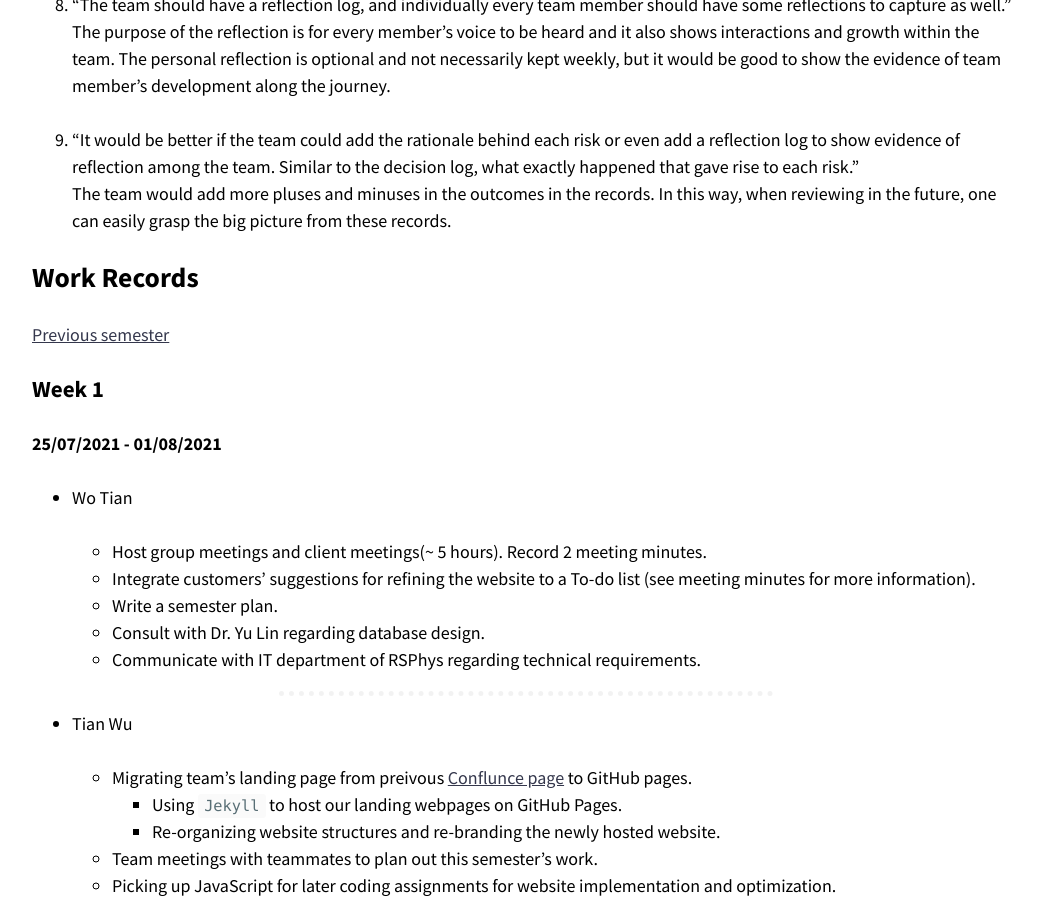
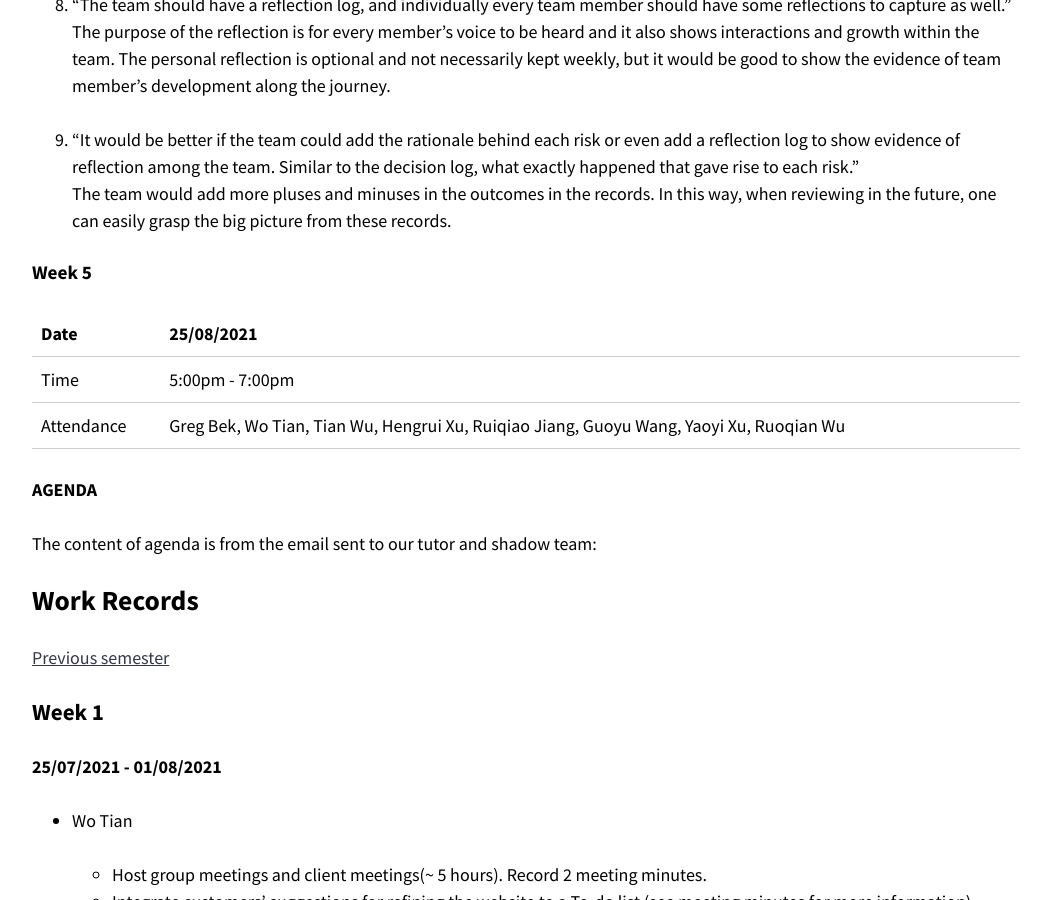
Before and after one commit to optofab/optofab.github.io, a Jekyll site: the page built from logs.md, in a window 1280 px wide and 900 px high, scrolled down 15207 px. Shown: the whole window, without its empty margins (114-1165 px from the left). Built offline with Jekyll 4.4.1, drawn with Linux system fonts in a browser that asks for light colours; nearby versions of some CDN libraries; emoji names are drawn with the system emoji font.

Commit message:
update the week 5 tutorial

```diff
--- a/logs.md
+++ b/logs.md
@@ -528,6 +528,19 @@ The list number of the following discussion points correspond to the :question:
 9. "It would be better if the team could add the rationale behind each risk or even add a reflection log to show evidence of reflection among the team. Similar to the decision log, what exactly happened that gave rise to each risk." <br>
    The team would add more pluses and minuses in the outcomes in the records. In this way, when reviewing in the future, one can easily grasp the big picture from these records. <br>
 
+#### Week 5
+
+| Date       | 25/08/2021                                                                              |
+| ---------- | --------------------------------------------------------------------------------------- |
+| Time       | 5:00pm - 7:00pm                                                                         |
+| Attendance | Greg Bek, Wo Tian, Tian Wu, Hengrui Xu, Ruiqiao Jiang, Guoyu Wang, Yaoyi Xu, Ruoqian Wu |
+
+**AGENDA**
+
+The content of agenda is from the email sent to our tutor and shadow team:
+
+
+
 ## Work Records
 
 [Previous semester](/meetings)
```
